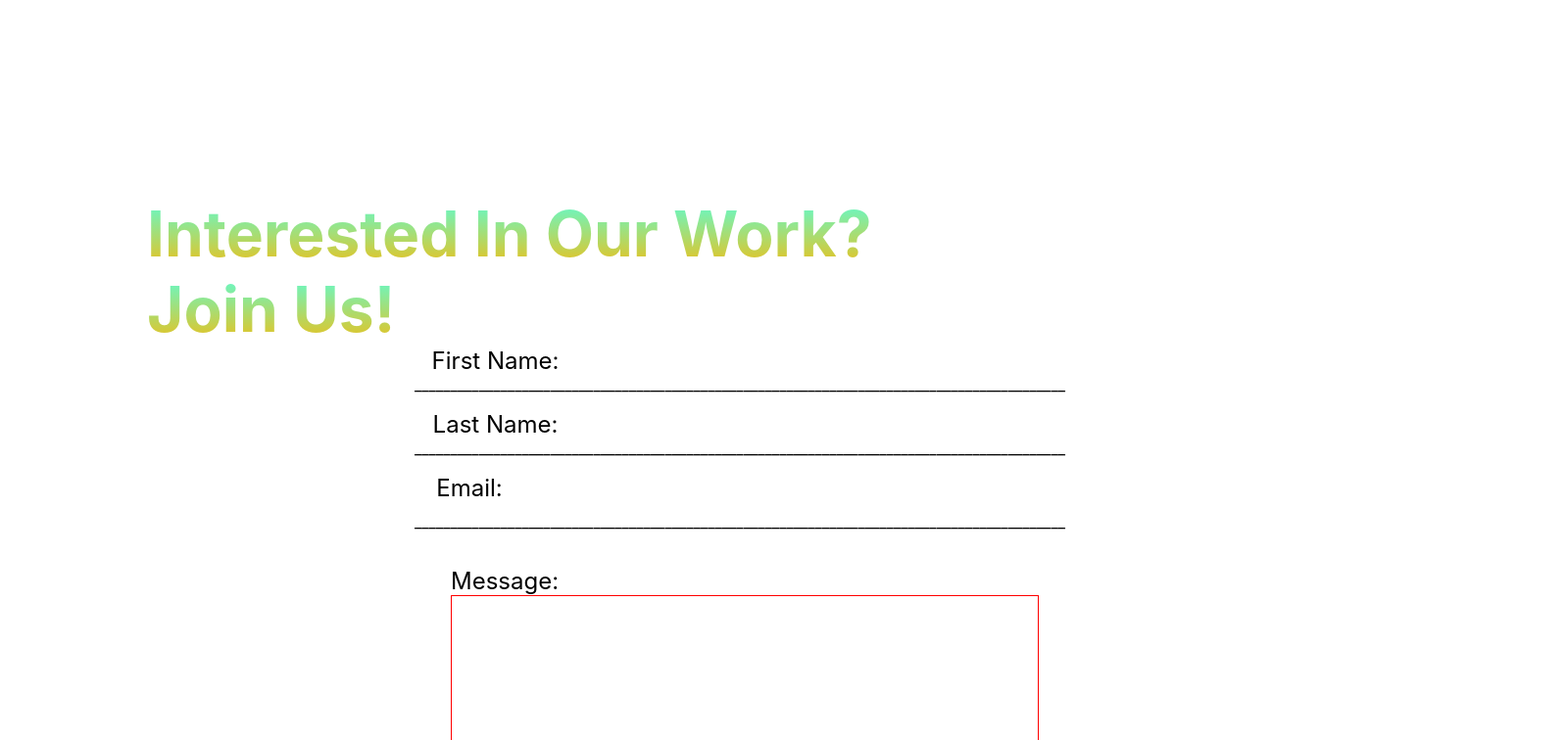
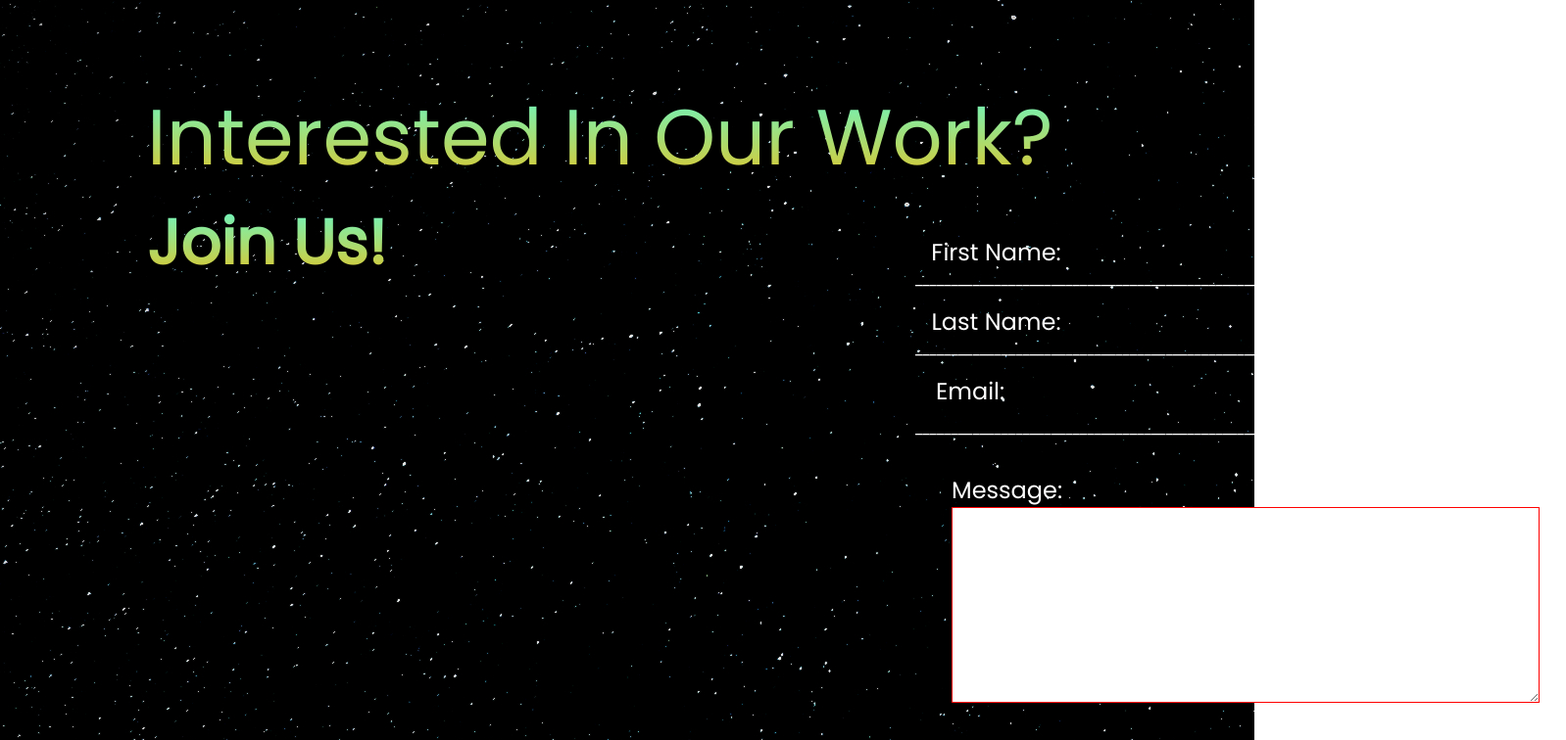
Before and after one commit to ryepropgroup/rpgweb, a React (Create React App) app in the folder rpgweb/: page /studentcontact in a window 1280 px wide. Shown: the top 756 px of the page at 98% size, 1598 px wide, since content can reach past the window. Built offline with nearby package versions, Linux system fonts and the light colour scheme.

Commit message:
added background image for contact and homepage

```diff
--- a/rpgweb/package.json
+++ b/rpgweb/package.json
@@ -14,6 +14,7 @@
     "react-dom": "^17.0.2",
     "react-router-dom": "^6.2.2",
     "react-scripts": "5.0.0",
+    "react-scroll": "^1.8.6",
     "styled-components": "^5.3.3",
     "web-vitals": "^2.1.4"
   },
--- a/rpgweb/src/containers/student/studentcontact.jsx
+++ b/rpgweb/src/containers/student/studentcontact.jsx
@@ -1,46 +1,53 @@
 import React from 'react';
 import styled from 'styled-components';
+import { motion } from 'framer-motion';
+import BackPic from '../../assets/pictures/background-image.JPG';
 
 const StudentContactContainer = styled.div`
-
+    height: 100vh;
+    background-image: url(${BackPic});
 `;
 
-const Title1 = styled.div`
+const JoinUs = styled.div`
+    position: absolute;
+    top: 10vh;
+`
+const Title1 = styled(motion.div)`
     background: linear-gradient(180deg, #57FFDC 0%, #F3BD11 100%);
     -webkit-background-clip: text;
     -webkit-text-fill-color: transparent;
     background-clip: text;
-    text-fill-color: transparent;
-    font-size: 64px;
-    margin-top: 200px;
+    font-size: 5em;
+    font-family: poppins;
     margin-left: 150px;
-    font-weight: bold;
-
 `
-const Title2 = styled.div`
+const Title2 = styled(motion.div)`
     background: linear-gradient(180deg, #57FFDC 0%, #F3BD11 100%);
     -webkit-background-clip: text;
     -webkit-text-fill-color: transparent;
     background-clip: text;
-    text-fill-color: transparent;
     font-size: 64px;
     font-size: 64px;
+    font-family: poppins;
     margin-left: 150px;
     font-weight: bold;
 `
 
 
 const Form = styled.div `
+    position: absolute;
+    top: 30vh;
+    left: 55vw;
     display: flex;
     flex-direction: column;
-    margine-top: 20px;
     align-items: center;
 
     .formInputs{
-
+        color: white;
         border: none;
         text-decoration: none;
         font-size: 24px;
+        font-family: poppins;
     }
 
     .formEmailInputs{
@@ -48,7 +55,9 @@ const Form = styled.div `
         border: none;
         text-decoration: none;
         font-size: 24px;
+        color: white;
         margin-right: 53px;
+        font-family: poppins;
     }
 
     .messageInput{
@@ -58,6 +67,8 @@ const Form = styled.div `
         font-size: 24px;
         margin-left: 240px;
         margin-top: 20px;
+        color: white;
+        font-family: poppins;
     }
 
     .inputs{
@@ -81,6 +92,10 @@ const Form = styled.div `
         width: 150px;
         height: 50px;
         font-size: 20px;
+        font-family: poppins;
+        font-weight: bold;
+        color: white;
+        border: none;
         border-radius: 50px;
         margin-right: 225px;
         margin-top: 50px;
@@ -90,6 +105,7 @@ const Form = styled.div `
     .Lines {
         margin-left: 230px;
         margin-top:0;
+        color: white;
     }
 `
 
@@ -98,6 +114,7 @@ export function StudentContact() {
     return (
         <StudentContactContainer>
 
+            <JoinUs>
                 <Title1>
                     Interested In Our Work?
                 </Title1>
@@ -105,6 +122,7 @@ export function StudentContact() {
                 <Title2>
                     Join Us!
                 </Title2>
+            </JoinUs>
 
             <Form>
                 <label className='formInputs'>
@@ -133,7 +151,7 @@ export function StudentContact() {
                     <textarea name="message" id="mssage" cols="30" rows="10" className="messageField"></textarea>
                 </label>
 
-                <button className="submitButton">submit</button>
+                <button className="submitButton">Submit</button>
 
 
             </Form>
--- a/rpgweb/src/containers/student/studenthome.jsx
+++ b/rpgweb/src/containers/student/studenthome.jsx
@@ -1,15 +1,32 @@
 import React from 'react';
 import styled from 'styled-components';
+import { motion } from 'framer-motion';
+import Backpic from '../../assets/pictures/background-image.JPG';
 
 const StudentHomeContainer = styled.div`
+    height: 100vh;
+    background-image: url(${Backpic});
+`;
 
-`;
+const FuelingFuture = styled(motion.div)`
+    position: absolute;
+    top: 20vh;
+    left: 15vw;
+    background-image: -webkit-linear-gradient(#57FFDC, #F3BD11);
+    -webkit-background-clip: text;
+    -webkit-text-fill-color: transparent;
+    font-family: poppins;
+    font-weight: bold;
+    font-size: 4em;
+`
 
 {/* Render components */}
 export function StudentHome() {
     return (
         <StudentHomeContainer>
-
+            <FuelingFuture>
+                Fueling Our Future
+            </FuelingFuture>
         </StudentHomeContainer>
     )
 };
--- a/rpgweb/src/containers/student/studentteam.jsx
+++ b/rpgweb/src/containers/student/studentteam.jsx
@@ -2,6 +2,7 @@ import React from 'react';
 import styled from 'styled-components';
 import { DropArrow } from '../../components/arrow/arrow';
 import Picture from '../../assets/pictures/background-image.JPG';
+import { motion } from 'framer-motion';
 
 const Teampage = styled.div`
 
@@ -22,9 +23,29 @@ const Title = styled.div`
     top: 5vh;
 `
 
-const Title1 = styled.div`
-    position: relative;
-    right: 10vw;
+const TitleA = styled(motion.div)`
+    position: absolute;
+    left: 23.5vw;
+    top: 6vh;
+    display: flex;
+    justify-content: center;
+    color: white;
+    font-size: 5em;
+    font-family: poppins;
+`
+const TitleCurated = styled(motion.div)`
+    position: absolute;
+    left: 26.5vw;
+    top: 6vh;
+    display: flex;
+    justify-content: center;
+    color: white;
+    font-size: 5em;
+    font-family: poppins;
+`
+const TitleTeam = styled(motion.div)`
+    position: absolute;
+    left: 40vw;
     top: 6vh;
     display: flex;
     justify-content: center;
@@ -53,16 +74,26 @@ const Arrow = styled.div`
     justify-content: center;
 
 `
+const LeadCard = styled(motion.div)`
+`
+const TeamCard = styled(motion.div)`
 
+`
 {/* Render components */}
 export function StudentTeam() {
     return (
         <Teampage>
             <StudentTeamContainer>
                 <Title>
-                    <Title1>
-                        A Curated Team
-                    </Title1>
+                    <TitleA>
+                        A
+                    </TitleA>
+                    <TitleCurated>
+                        Curated
+                    </TitleCurated>
+                    <TitleTeam>
+                        Team
+                    </TitleTeam>
                     <Title2>
                         Paving your Way into space
                     </Title2>
```
Also changed, not shown: 2 other files (tests, documents, lock files or other folders). Lines whose indentation alone changed are shown as unchanged.
